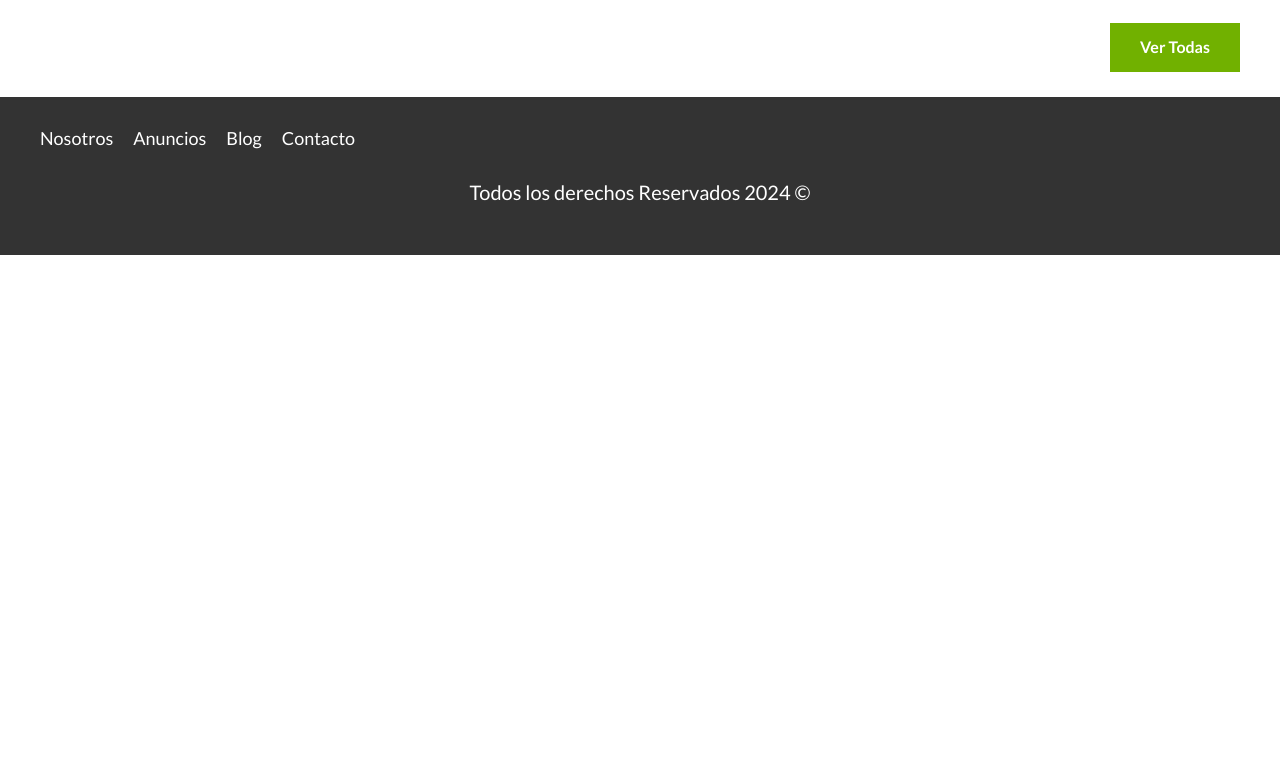
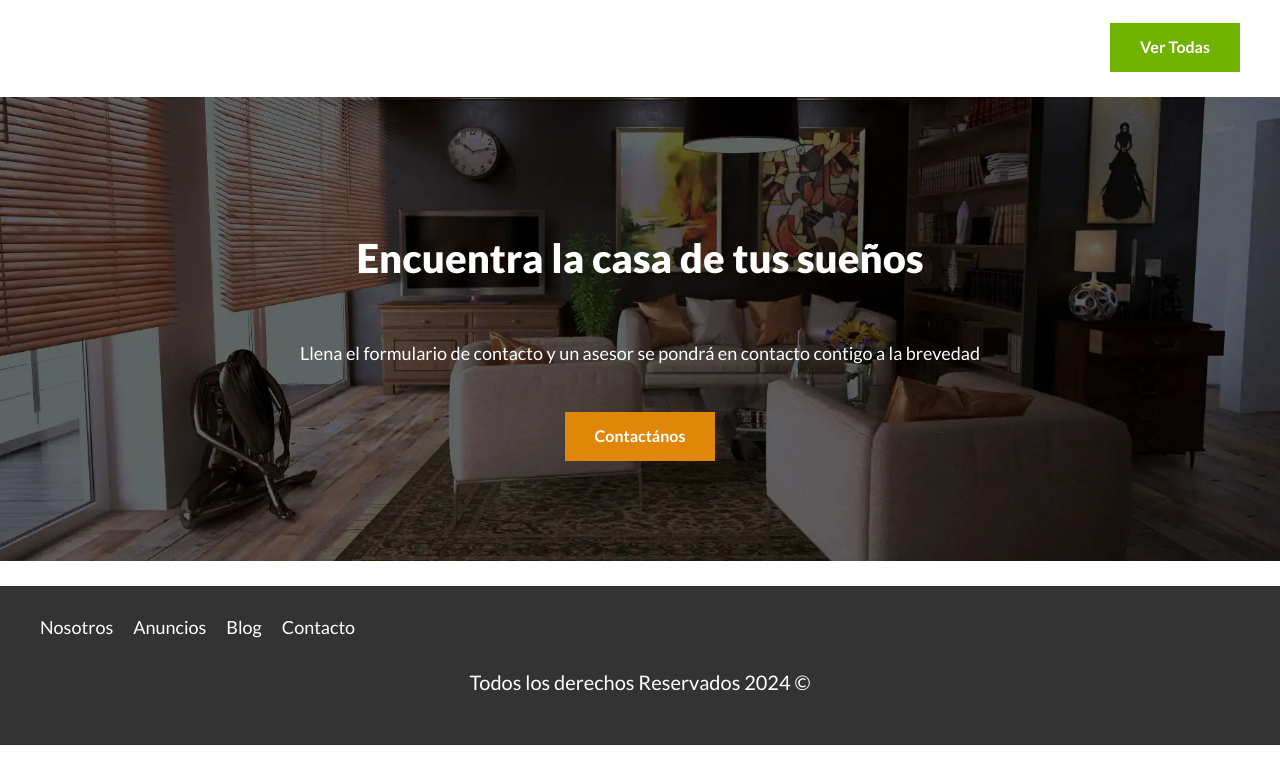
Before and after one commit to r0odr1/bienes-raices, a website: page index.html in a window 1280 px wide. Shown: the part 2030-2800 px from the top of the page. Before the commit the page ends 2310 px from the top, so only its background shows below. Drawn offline with Linux system fonts and the light colour scheme.

Commit message:
creando grafico de contacto

```diff
--- a/index.html
+++ b/index.html
@@ -81,7 +81,7 @@
               </li>
             </ul>
 
-            <a href="anuncios.html" class="boton boton-amarillo">
+            <a href="anuncios.html" class="boton-amarillo-block">
               Ver Propiedad
             </a>
           </div><!-- .contenido-anuncio-->
@@ -114,7 +114,7 @@
               </li>
             </ul>
 
-            <a href="anuncios.html" class="boton boton-amarillo">
+            <a href="anuncios.html" class="boton-amarillo-block">
               Ver Propiedad
             </a>
           </div><!-- .contenido-anuncio-->
@@ -146,7 +146,7 @@
               </li>
             </ul>
 
-            <a href="anuncios.html" class="boton boton-amarillo">
+            <a href="anuncios.html" class="boton-amarillo-block">
               Ver Propiedad
             </a>
           </div><!-- .contenido-anuncio-->
@@ -156,6 +156,12 @@
       <div class="alinear-derecha">
         <a href="anuncios.html" class="boton-verde"> Ver Todas</a>
       </div>
+    </section>
+
+    <section class="imagen-contacto">
+      <h2>Encuentra la casa de tus sueños</h2>
+      <p>Llena el formulario de contacto y un asesor se pondrá en contacto contigo a la brevedad</p>
+      <a href="contacto.html" class="boton-amarillo">Contactános</a>
     </section>
 
     <footer class="footer seccion">
--- a/src/scss/app.scss
+++ b/src/scss/app.scss
@@ -11,3 +11,4 @@
 @import 'layout/navegacion';
 @import 'layout/iconos';
 @import 'layout/anuncios';
+@import 'layout/contactar';
--- a/src/scss/base/_botones.scss
+++ b/src/scss/base/_botones.scss
@@ -1,4 +1,8 @@
 .boton-amarillo {
+  @include boton($amarillo, inline-block);
+}
+
+.boton-amarillo-block {
   @include boton($amarillo, block);
 }
 
--- /dev/null
+++ b/src/scss/layout/_contactar.scss
@@ -0,0 +1,27 @@
+.no-webp .imagen-contacto {
+  background-image: url('../img/encuentra.jpg');
+}
+
+.webp .imagen-contacto {
+  background-image: url('../img/encuentra.webp');
+}
+
+.imagen-contacto {
+  background-position: center center;
+  background-size: cover;
+  padding: $separacion * 2;
+  display: flex;
+  flex-direction: column;
+  align-items: center;
+
+  h2 {
+    font-size: 4rem;
+    font-weight: $black;
+    color: $blanco;
+  }
+
+  p {
+    font-size: 1.8rem;
+    color: $blanco;
+  }
+}
```
Also changed, not shown: build/css/app.css, 1 other file.
